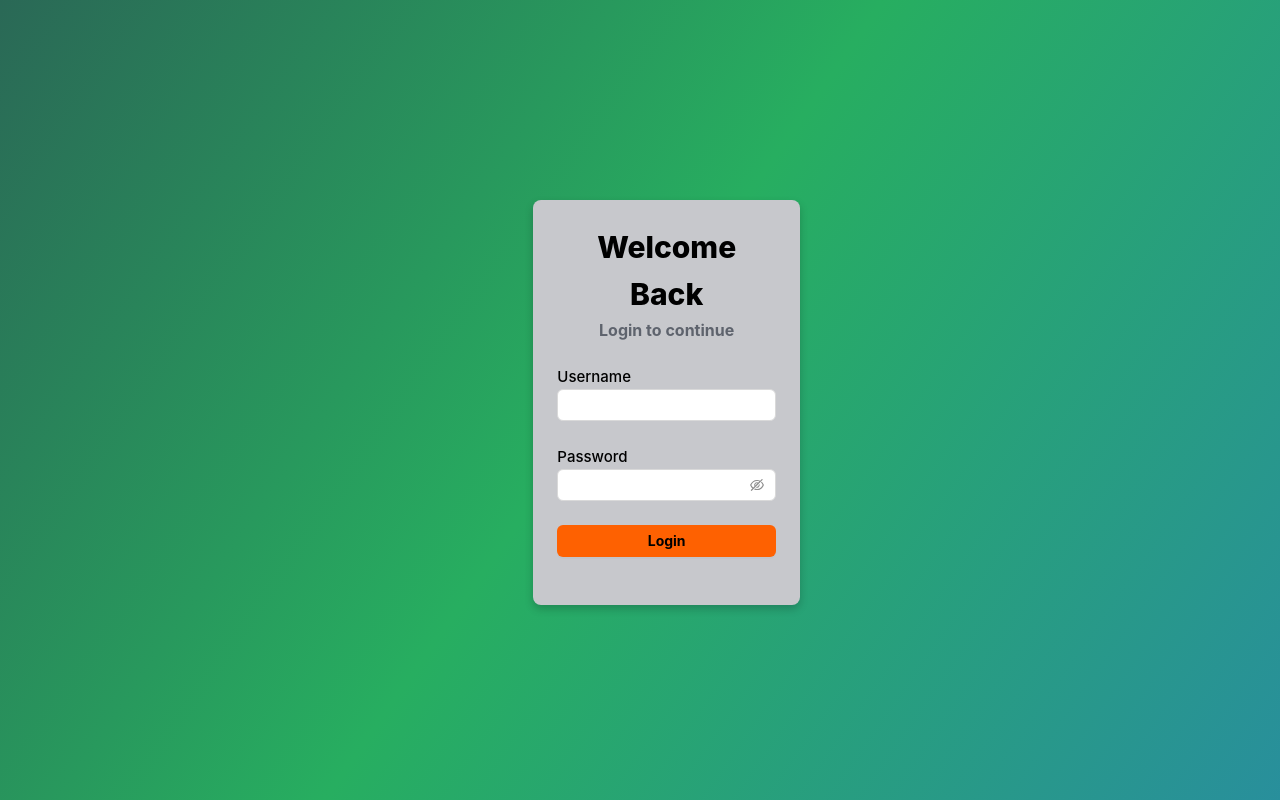
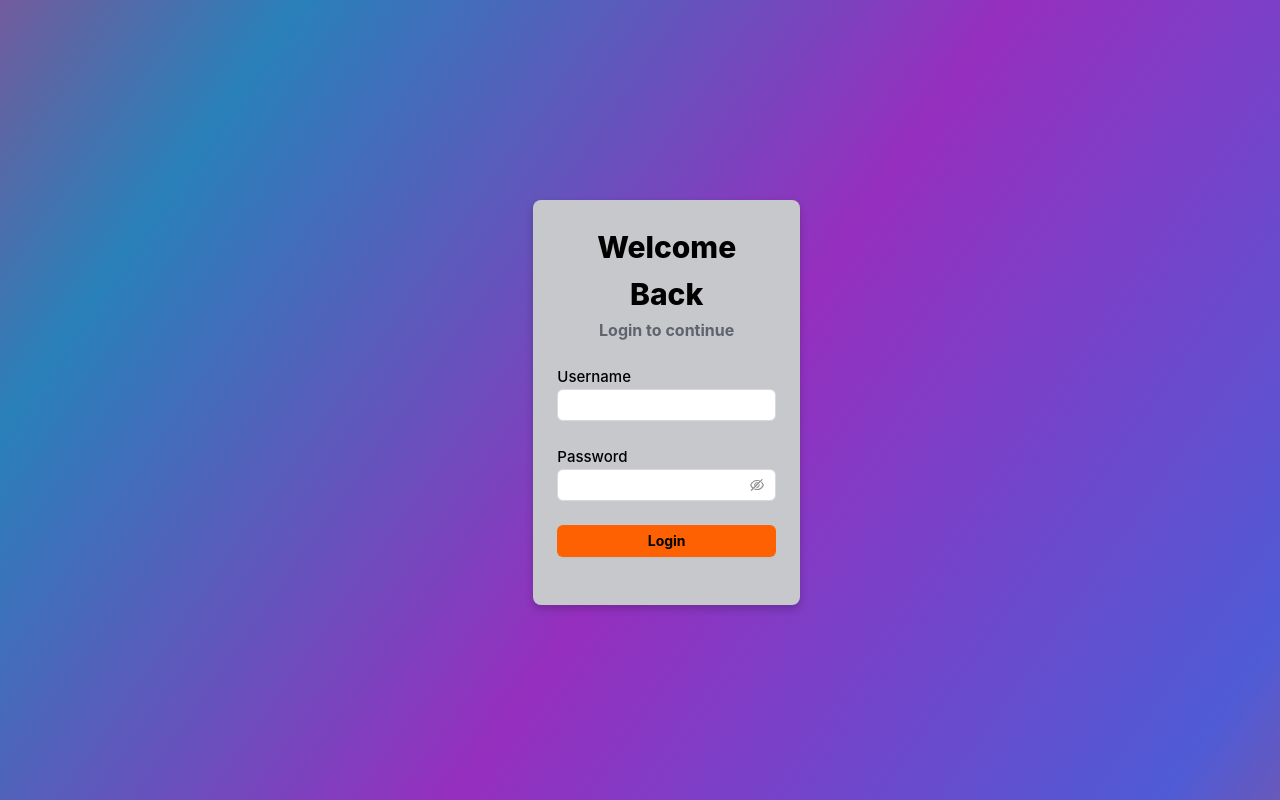
Before and after one commit to saijamiuno/EmployeeData-Nexus, a React (Create React App) app in the folder React/: page / in a window 1280 px wide. Built offline with nearby package versions, Linux system fonts and the light colour scheme.

Commit message:
new colors added

```diff
--- a/React/src/App.css
+++ b/React/src/App.css
@@ -145,9 +145,20 @@
 .bodyy {
   height: 100%;
   font-family: "montserrat";
-  background-image: linear-gradient(125deg,#2c3e50,#27ae60,#2980b9,#e74c3c,#8e44ad);
+  background-image: linear-gradient(
+    125deg,
+    #feda75,
+    #fa7e1e,
+    #27ae60,
+    #2c3e50,
+    #d62976,
+    #2980b9,
+    #962fbf,
+    #4f5bd5,
+    #e74c3c
+  );
   background-size: 400%;
-  animation: bganimation 7s infinite;
+  animation: bganimation 20s infinite;
 }
 
 @keyframes bganimation {
```
